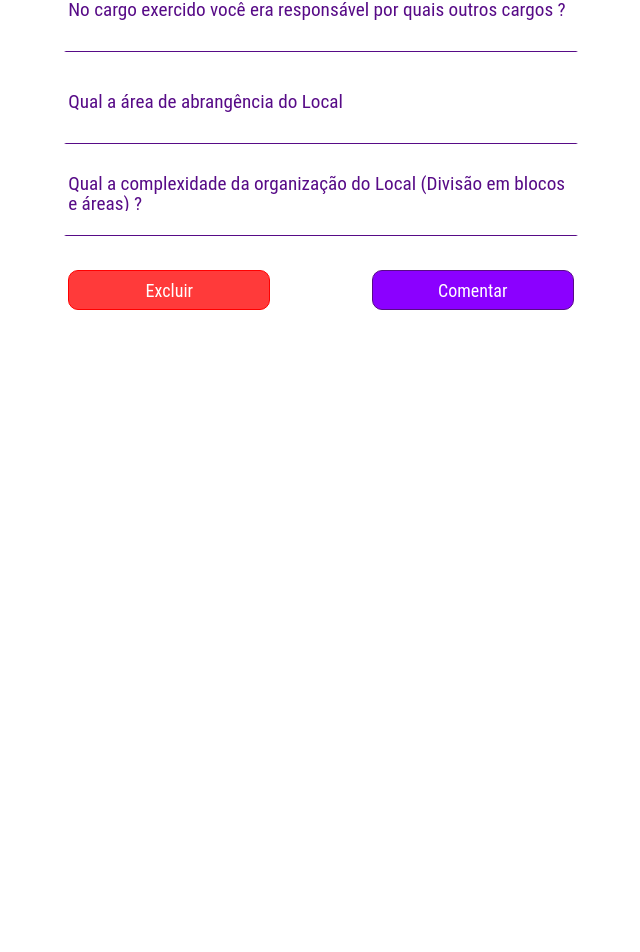
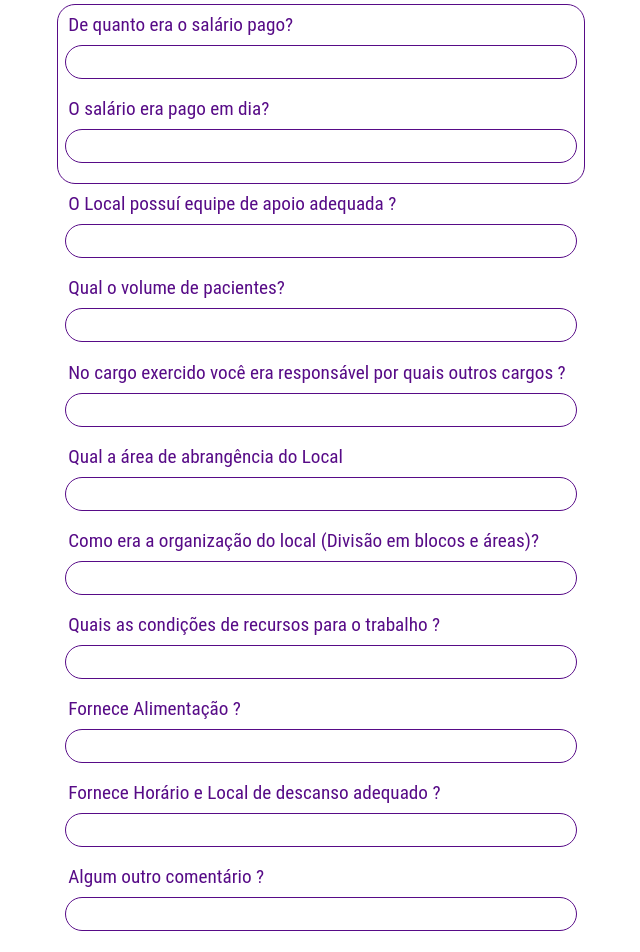
Before and after one commit to cpejr/front-web-mvpclinicas, a React (Vite) app: page /novocomentario in a window 1280 px wide. Shown: the part 194-1146 px from the top of the page, without its empty margins (319-959 px from the left). Before the commit the page ends 800 px from the top, so only its background shows below. Built offline with nearby package versions, Linux system fonts and the light colour scheme.

Commit message:
feat: input no formato certo

```diff
--- a/src/Styles/Input/Input.jsx
+++ b/src/Styles/Input/Input.jsx
@@ -34,6 +34,7 @@ const Input = styled.input`
   border-width: ${(props) => props.borderWidth};
   border-radius: ${(props) => props.borderRadius};
   box-shadow: ${(props) => props.boxShadow};
+  border: ${(props) => props.border};
   border-bottom: 1px solid #570B87;
   color: ${(props) => props.color };
 
--- a/src/pages/NovoComentario/NovoComentario.jsx
+++ b/src/pages/NovoComentario/NovoComentario.jsx
@@ -1,16 +1,18 @@
 import React from "react";
 import {
   Body,
+  CaixaAvaliacao,
   CaixaBotoes,
   CaixaPerguntas,
   CaixaSalario,
   ConjuntoTituloInput,
   Titulo,
+  TituloAvaliacao,
   TituloInput,
 } from "./Styles";
 
 import Botao from "../../Styles/Botao/Botao";
-import Input from "../../Styles/Input/Input"
+import Input from "../../Styles/Input/Input";
 
 function NovoComentario() {
   return (
@@ -19,64 +21,115 @@ function NovoComentario() {
       <CaixaPerguntas>
         <ConjuntoTituloInput>
           <TituloInput>Qual foi o cargo exercido no local?</TituloInput>
-          <Input></Input>
+          <Input
+            border="1px solid #570B87"
+            borderRadius="18px"
+            height="30px"
+          ></Input>
         </ConjuntoTituloInput>
         <CaixaSalario>
           <ConjuntoTituloInput>
             <TituloInput>De quanto era o salário pago?</TituloInput>
-            <Input></Input>
+            <Input
+              border="1px solid #570B87"
+              borderRadius="18px"
+              height="30px"
+            ></Input>
           </ConjuntoTituloInput>
           <ConjuntoTituloInput>
             <TituloInput>O salário era pago em dia?</TituloInput>
-            <Input></Input>
+            <Input
+              border="1px solid #570B87"
+              borderRadius="18px"
+              height="30px"
+            ></Input>
           </ConjuntoTituloInput>
         </CaixaSalario>
         <ConjuntoTituloInput>
           <TituloInput>O Local possuí equipe de apoio adequada ?</TituloInput>
-          <Input></Input>
+          <Input
+            border="1px solid #570B87"
+            borderRadius="18px"
+            height="30px"
+          ></Input>
         </ConjuntoTituloInput>
         <ConjuntoTituloInput>
           <TituloInput>Qual o volume de pacientes?</TituloInput>
-          <Input></Input>
+          <Input
+            border="1px solid #570B87"
+            borderRadius="18px"
+            height="30px"
+          ></Input>
         </ConjuntoTituloInput>
         <ConjuntoTituloInput>
           <TituloInput>
             No cargo exercido você era responsável por quais outros cargos ?
           </TituloInput>
-          <Input></Input>
+          <Input
+            border="1px solid #570B87"
+            borderRadius="18px"
+            height="30px"
+          ></Input>
         </ConjuntoTituloInput>
         <ConjuntoTituloInput>
           <TituloInput>Qual a área de abrangência do Local</TituloInput>
-          <Input></Input>
+          <Input
+            border="1px solid #570B87"
+            borderRadius="18px"
+            height="30px"
+          ></Input>
         </ConjuntoTituloInput>
         <ConjuntoTituloInput>
           <TituloInput>
-            Qual a complexidade da organização do Local (Divisão em blocos e
-            áreas) ?
+            Como era a organização do local (Divisão em blocos e áreas)?
           </TituloInput>
-          <Input></Input>
+          <Input
+            border="1px solid #570B87"
+            borderRadius="18px"
+            height="30px"
+          ></Input>
         </ConjuntoTituloInput>
         <ConjuntoTituloInput>
           <TituloInput>
             Quais as condições de recursos para o trabalho ?
           </TituloInput>
-          <Input></Input>
+          <Input
+            border="1px solid #570B87"
+            borderRadius="18px"
+            height="30px"
+          ></Input>
         </ConjuntoTituloInput>
         <ConjuntoTituloInput>
           <TituloInput>Fornece Alimentação ?</TituloInput>
-          <Input></Input>
+          <Input
+            border="1px solid #570B87"
+            borderRadius="18px"
+            height="30px"
+          ></Input>
         </ConjuntoTituloInput>
         <ConjuntoTituloInput>
           <TituloInput>
             Fornece Horário e Local de descanso adequado ?
           </TituloInput>
-          <Input></Input>
+          <Input
+            border="1px solid #570B87"
+            borderRadius="18px"
+            height="30px"
+          ></Input>
         </ConjuntoTituloInput>
         <ConjuntoTituloInput>
           <TituloInput>Algum outro comentário ?</TituloInput>
-          <Input></Input>
+          <Input
+            border="1px solid #570B87"
+            borderRadius="18px"
+            height="30px"
+          ></Input>
         </ConjuntoTituloInput>
       </CaixaPerguntas>
+      <CaixaAvaliacao>
+        <TituloAvaliacao>Avaliação Geral:</TituloAvaliacao>
+        <Input width="30%"></Input>
+      </CaixaAvaliacao>
       <CaixaBotoes>
         <Botao
           color="#ffffff"
--- a/src/pages/NovoComentario/Styles.js
+++ b/src/pages/NovoComentario/Styles.js
@@ -18,6 +18,7 @@ export const Titulo = styled.div`
   display: flex;
   align-items: center;
   justify-content: center;
+  text-align: center;
   color: #570b87;
   padding: 2%;
 
@@ -29,23 +30,22 @@ export const Titulo = styled.div`
 export const CaixaPerguntas = styled.div`
   display: flex;
   flex-direction: column;
-  justify-content: center;
+  justify-content: space-evenly;
   align-items: center;
-  gap: 30px;
-  height: 300px;
+  gap: 10px;
   width: 40%;
   padding: 2%;
-  overflow-y: auto;
-  overflow-x: hidden;
   white-space: pre-wrap;
   word-wrap: break-word;
+  height: auto;
+  overflow-y: auto;
 
   ::-webkit-scrollbar {
     width: 0px;
   }
 
   @media (max-width: 900px) {
-    width: 90%;
+    width: 60%;
   }
 
   @media (max-width: 700px) {
@@ -53,30 +53,25 @@ export const CaixaPerguntas = styled.div`
   }
 `;
 
+
 export const CaixaSalario = styled.div`
   display: flex;
   flex-direction: column;
   justify-content: center;
   align-items: center;
-  gap: 30px;
+  gap: 10px;
   height: 70%;
-  width: 70%;
+  width: 100%;
   padding: 2%;
-
-  @media (max-width: 900px) {
-    width: 90%;
-  }
-
-  @media (max-width: 700px) {
-    gap: 5px;
-  }
+  border: 1px solid #570B87;
+  border-radius: 18px;
 `;
 
 export const ConjuntoTituloInput = styled.div`
   display: flex;
   flex-direction: column;
   justify-content: space-evenly;
-  gap: 7px;
+  gap: 10px;
   align-items: center;
   height: 100%;
   width: 100%;
@@ -88,7 +83,7 @@ export const ConjuntoTituloInput = styled.div`
 
 export const TituloInput = styled.div`
   width: 100%;
-  height: 20px;
+  height: 30%;
   font-family: "Roboto Condensed";
   font-weight: 400;
   font-size: 1.2em;
@@ -103,13 +98,39 @@ export const TituloInput = styled.div`
   }
 `;
 
-export const TituloIcon = styled.div`
+export const CaixaAvaliacao = styled.div`
   display: flex;
   flex-direction: row;
+  justify-content: space-evenly;
   align-items: center;
-  justify-content: center;
-  padding: 1%;
-  width: 100%;
+  width: 40%;
+
+  @media (max-width: 900px) {
+    width: 60%;
+  }
+
+  @media (max-width: 700px) {
+    gap: 5px;
+  }
+`;
+
+export const TituloAvaliacao = styled.div`
+  display: flex;
+  width: 60%;
+  height: 50%;
+  font-family: "Roboto Condensed";
+  font-weight: 500;
+  font-size: 1.4em;
+  line-height: 20px;
+  color: #570b87;
+
+  @media (max-width: 900px) {
+    font-size: 1.2em;
+  }
+
+  @media (max-width: 500px) {
+    font-size: 1em;
+  }
 `;
 
 export const CaixaBotoes = styled.div`
```
